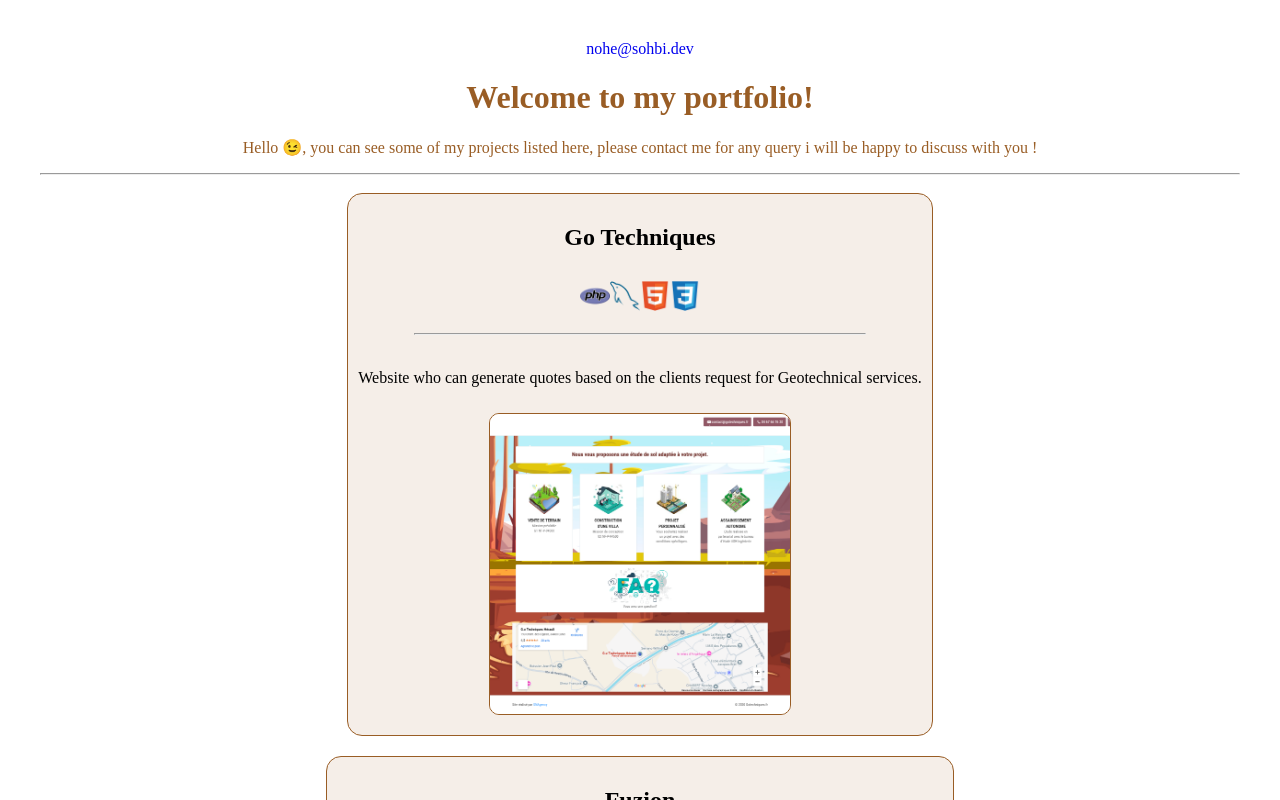
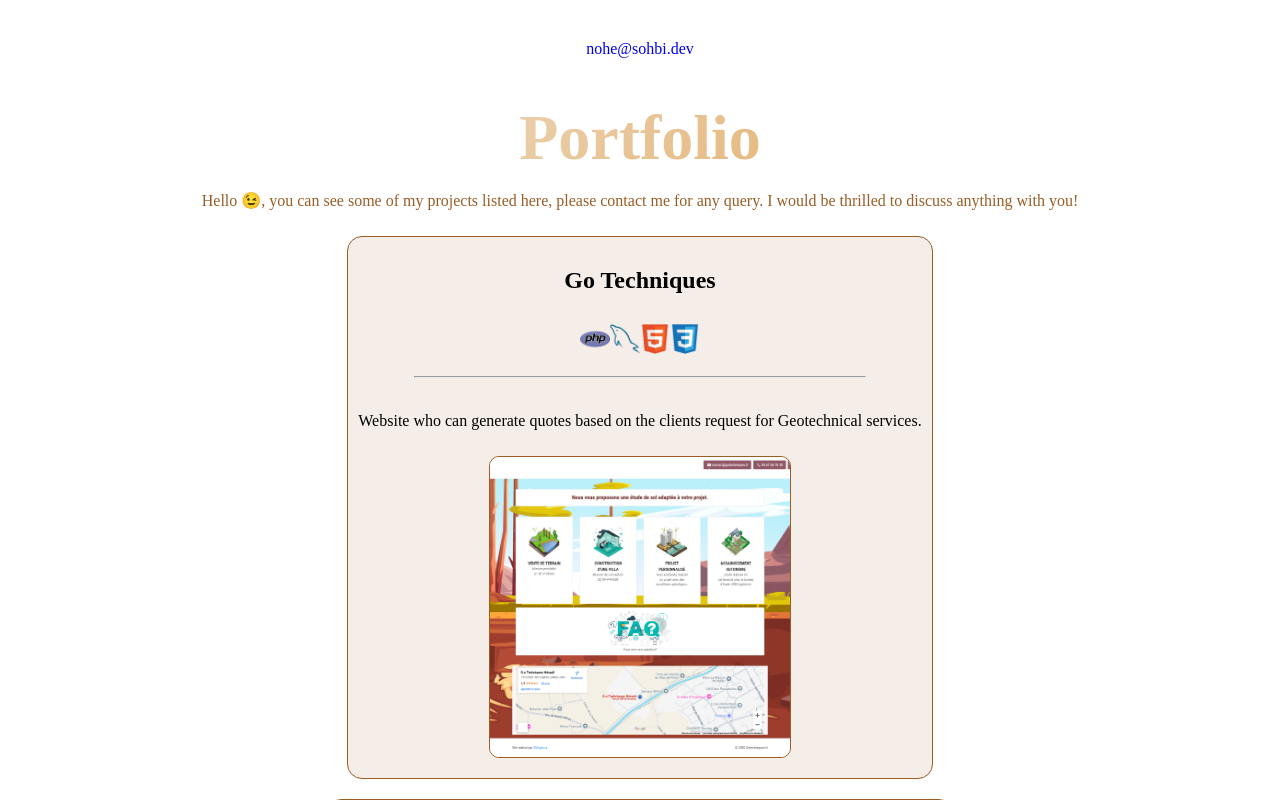
Before and after one commit to nohe-sohbi/portfolio, a React (Vite) app: page / in a window 1280 px wide. Shown: the top 800 px of the page. Built offline with nearby package versions, Linux system fonts and the light colour scheme.

Commit message:
Modifying Intro Text

```diff
--- a/src/components/Intro.tsx
+++ b/src/components/Intro.tsx
@@ -2,13 +2,23 @@ export default function Intro() {
   return (
     <>
       <div>
-        <h1>Welcome to my portfolio!</h1>
+        <h1
+          style={{
+            fontSize: "4rem",
+            fontWeight: 700,
+            marginBottom: "1rem",
+            backgroundImage:
+              "linear-gradient(135deg, #f0f0f0 0%, #e0993c 100%)",
+            WebkitBackgroundClip: "text",
+            color: "transparent",
+          }}
+        >
+          Portfolio
+        </h1>
         <p>
           Hello 😉, you can see some of my projects listed here, please contact
-          me for any query i will be happy to discuss with you !
+          me for any query. I would be thrilled to discuss anything with you!
         </p>
-
-        <hr />
       </div>
     </>
   );
```
